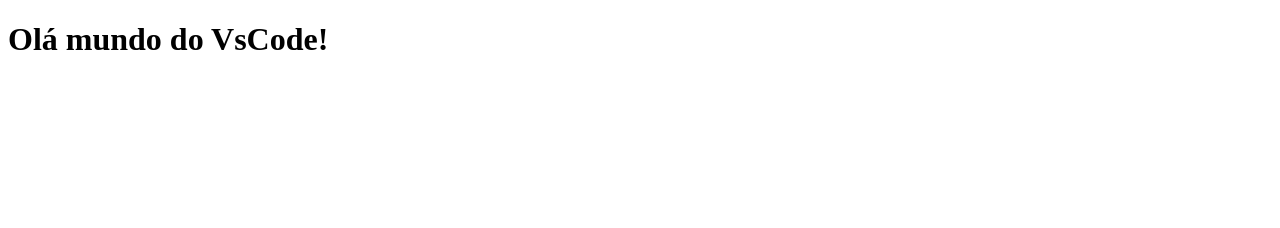
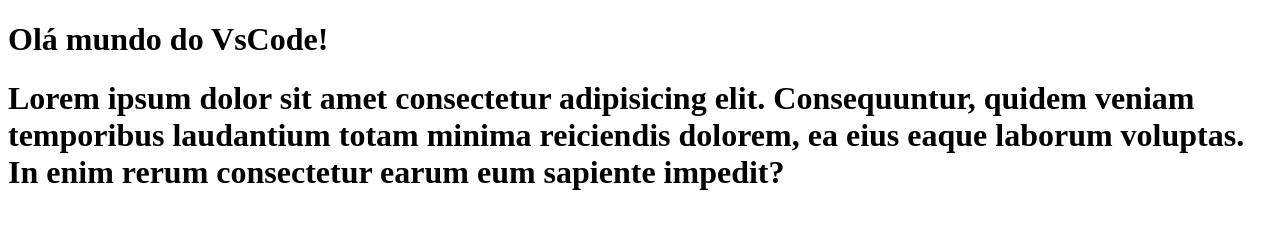
Before and after one commit to 22251415/Teste-vscode, a plain HTML site: page index.html in a window 1280 px wide. Drawn offline with Linux system fonts and the light colour scheme.

Commit message:
add loren

```diff
--- a/index.html
+++ b/index.html
@@ -7,5 +7,6 @@
 </head>
 <body>
     <h1>Olá mundo do VsCode!</h1>
+    <h1>Lorem ipsum dolor sit amet consectetur adipisicing elit. Consequuntur, quidem veniam temporibus laudantium totam minima reiciendis dolorem, ea eius eaque laborum voluptas. In enim rerum consectetur earum eum sapiente impedit?</h1>
 </body>
 </html>
```
